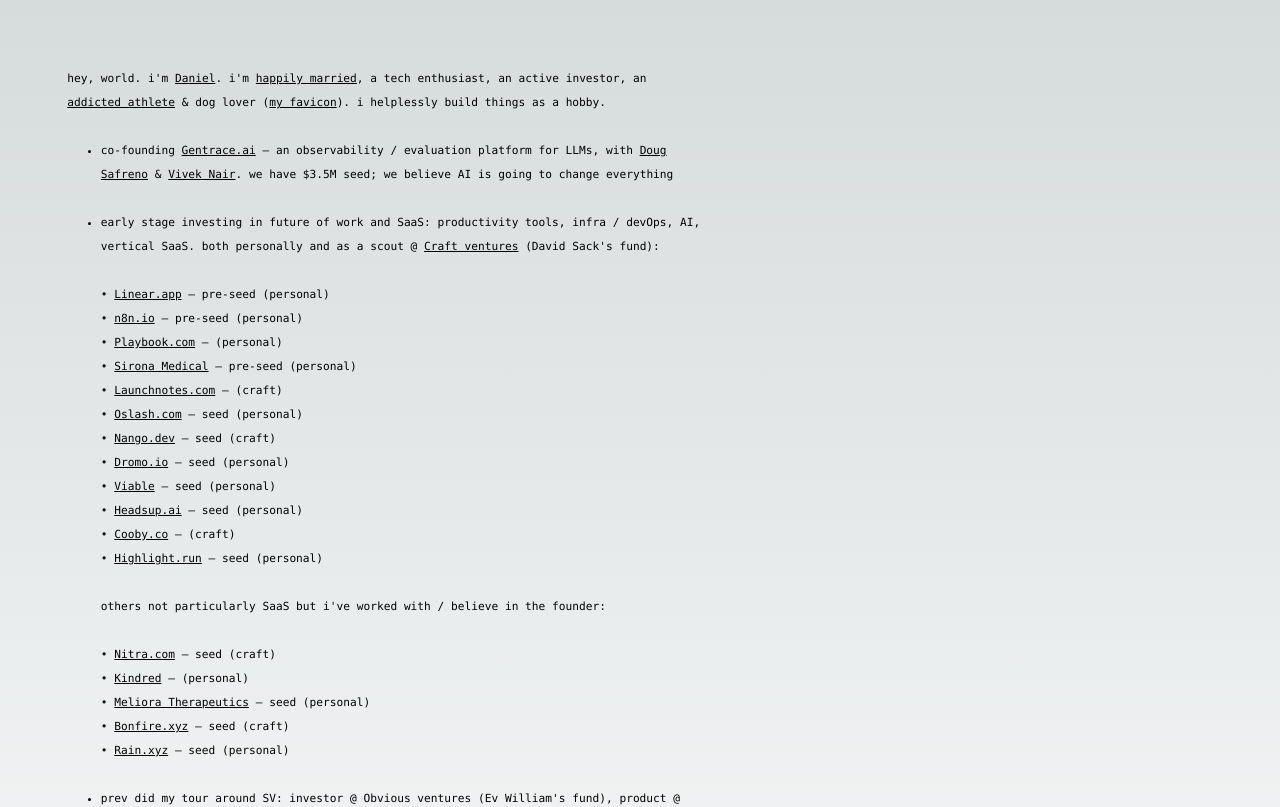
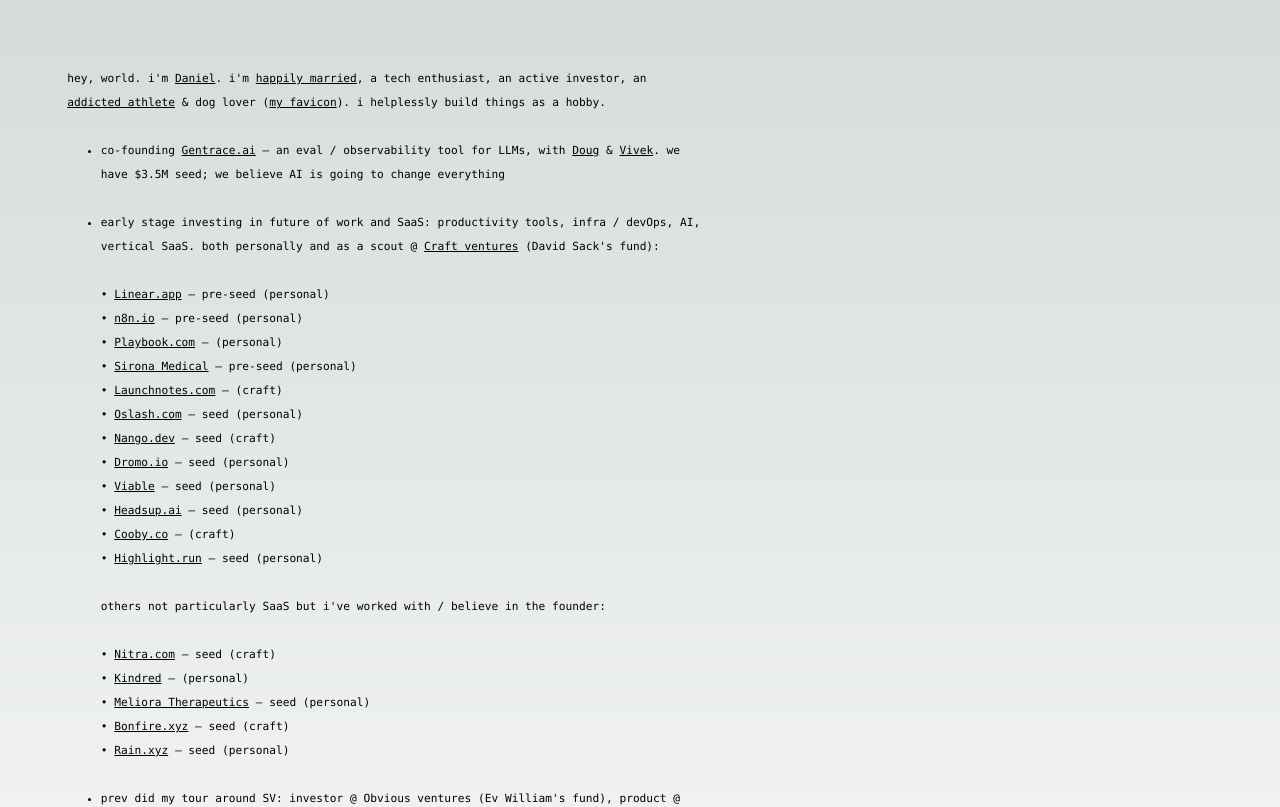
Before and after one commit to damndan/danielcliem.com, a Next.js app: page / in a window 1280 px wide. Shown: the top 807 px of the page. Built offline with nearby package versions, Linux system fonts and the light colour scheme.

Commit message:
improvements

```diff
--- a/pages/index.tsx
+++ b/pages/index.tsx
@@ -26,8 +26,8 @@
         <br />
         <ul className={styles.ul}>
           <li>
-            co-founding <u><a href="https://gentrace.ai/" target="_blank">Gentrace.ai</a></u> – an observability / evaluation platform for LLMs,
-            with <u><a href="https://www.linkedin.com/in/dsafreno/" target="_blank">Doug Safreno</a></u> & <u><a href="https://www.linkedin.com/in/vnair611/" target="_blank">Vivek Nair</a></u>. we have $3.5M seed; we believe AI is going to change everything
+            co-founding <u><a href="https://gentrace.ai/" target="_blank">Gentrace.ai</a></u> – an eval / observability tool for LLMs,
+            with <u><a href="https://www.linkedin.com/in/dsafreno/" target="_blank">Doug</a></u> & <u><a href="https://www.linkedin.com/in/vnair611/" target="_blank">Vivek</a></u>. we have $3.5M seed; we believe AI is going to change everything
           </li>
           <br />
           <li>
```
